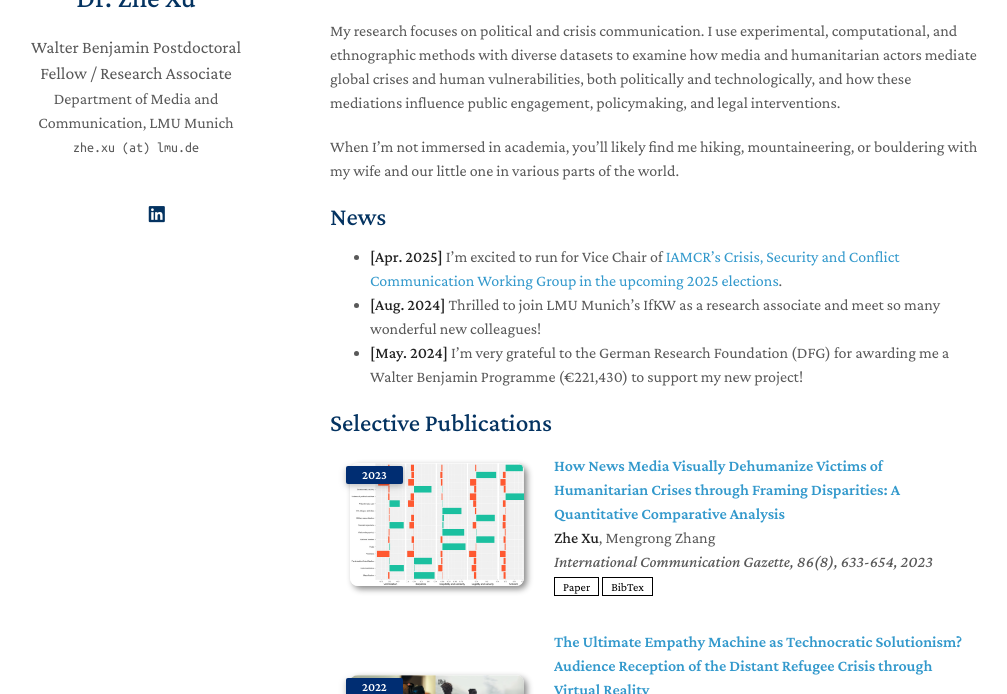
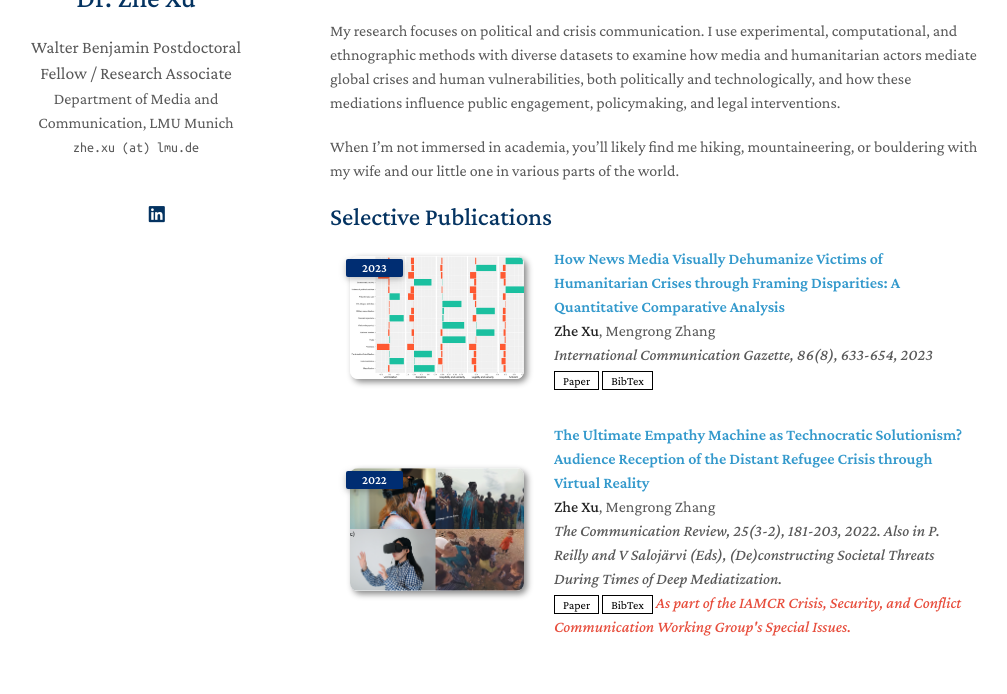
Before and after one commit to zhexuphd/home, a Jekyll site: the page built from index.md, in a window 1280 px wide and 900 px high, cut to the strip 206-900 px from the top of the window. Shown: the whole strip, without its empty margins (140-1147 px from the left). Built offline with Jekyll 4.4.1, drawn with Linux system fonts in a browser that asks for light colours; a style sheet for code colours, icons or effects is not loaded; our own code applies the rules of GitHub Pages for plain Markdown files.

Commit message:
Update index.md

```diff
--- a/index.md
+++ b/index.md
@@ -10,11 +10,6 @@ My research focuses on political and crisis communication. I use experimental, c
 
 When I’m not immersed in academia, you’ll likely find me hiking, mountaineering, or bouldering with my wife and our little one in various parts of the world.
 
-## News
-- **[Apr. 2025]** I’m excited to run for Vice Chair of [IAMCR’s Crisis, Security and Conflict Communication Working Group in the upcoming 2025 elections](https://iamcr.org/s-wg/cri-elections2025).
-- **[Aug. 2024]** Thrilled to join LMU Munich's IfKW as a research associate and meet so many wonderful new colleagues!
-- **[May. 2024]** I’m very grateful to the German Research Foundation (DFG) for awarding me a Walter Benjamin Programme (€221,430) to support my new project!
-
 {% include_relative _includes/publications.md %}
 
 {% include_relative _includes/dfg.md %}
```
